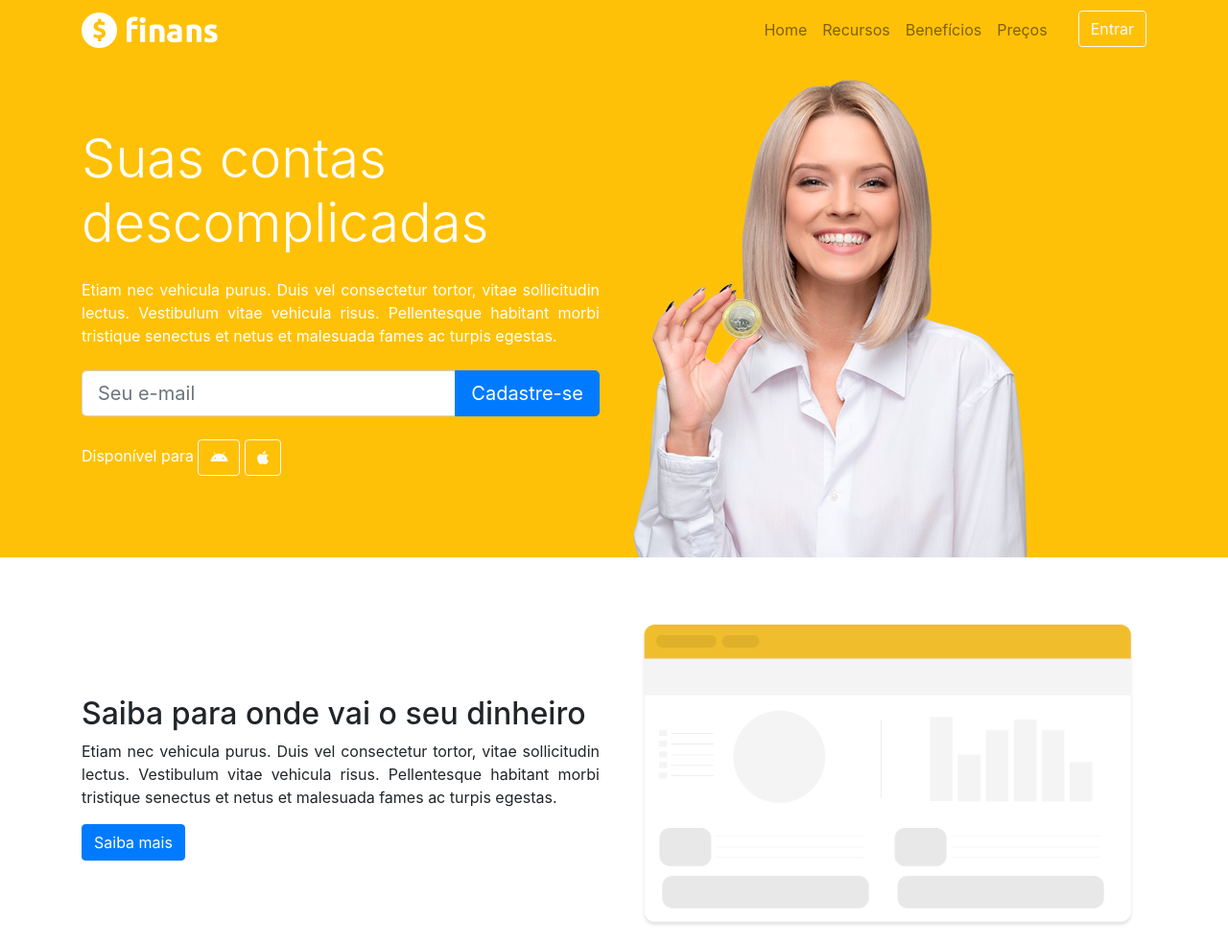
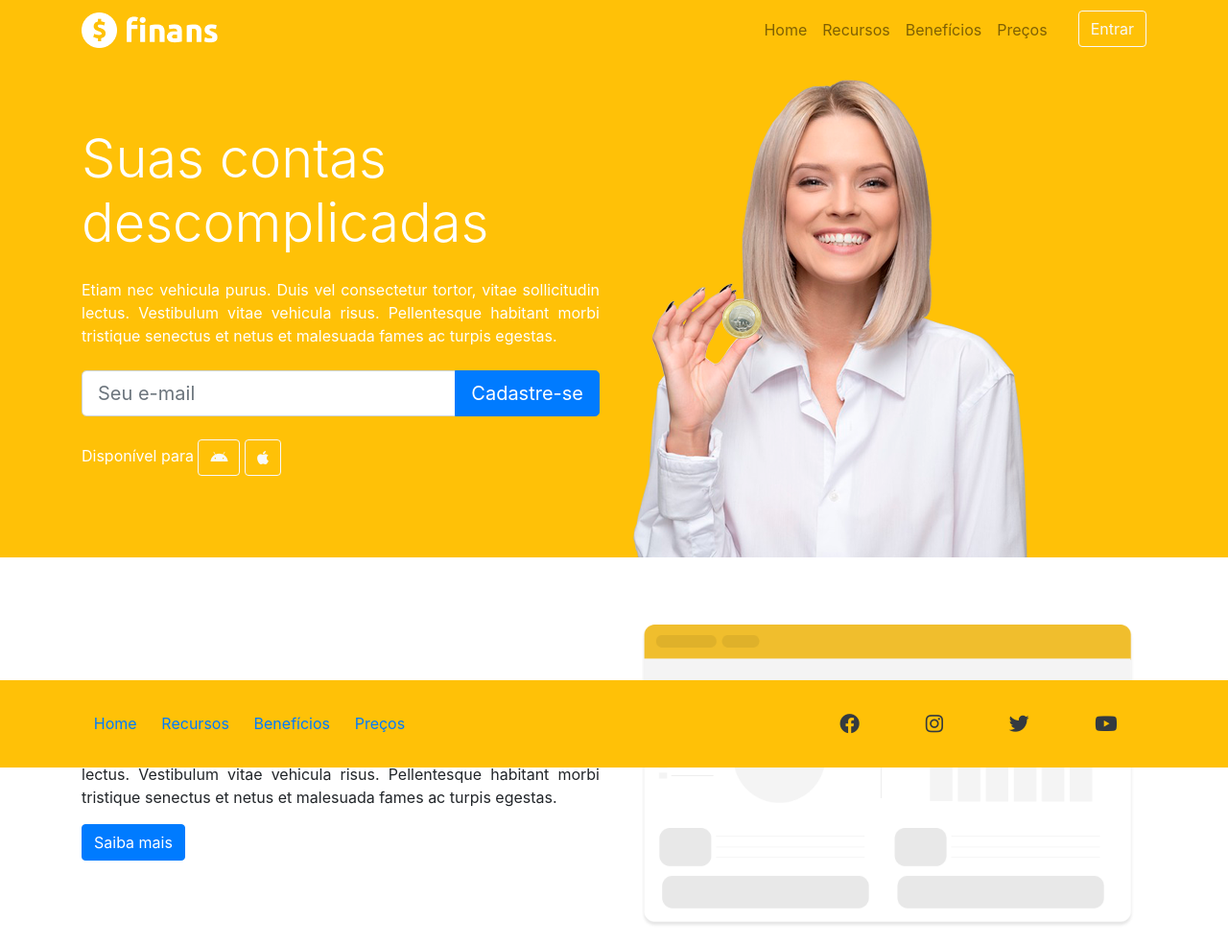
Before and after one commit to mikaelsonbraz/finans, a plain HTML site: page index.html in a window 1280 px wide. Shown: the top 985 px of the page at 96% size. Drawn offline with nearby package versions, Linux system fonts and the light colour scheme.

Commit message:
pequenas mudanças na reponsividade do footer

```diff
--- a/index.html
+++ b/index.html
@@ -161,19 +161,17 @@
 
     </section> <!--Fim da seção recursos-->
 
-    <footer class="mt-4 mb-4 sticky-bottom"> <!--Início do rodapé-->
+    <footer class="pt-4 pb-4 fixed-bottom bg-warning"> <!--Início do rodapé-->
 
       <div class="container">
-        <div class="row">
-          <div class="col-md-8">
-            <p>
-              <a href="" style="margin: 5px 15px;">Home</a>
-              <a href="" style="margin: 5px 15px;">Recursos</a>
-              <a href="" style="margin: 5px 15px;">Benefícios</a>
-              <a href="" style="margin: 5px 15px;">Preços</a>
-            </p>
+        <div class="row justify-content-between">
+          <div class="col-md-4 d-flex justify-content-around align-self-center">
+              <a href="" >Home</a>
+              <a href="" >Recursos</a>
+              <a href="" >Benefícios</a>
+              <a href="" >Preços</a>
           </div>
-          <div class="col-md-4 d-flex justify-content-end">
+          <div class="col-md-4 d-flex justify-content-around align-self-center">
             <a href="http://www.facebook.com" target="_blank" class="btn btn-outline-dark" style="border: none; font-size: 130%;"><i class="fab fa-facebook"></i></a>
             <a href="http://www.instagram.com" target="_blank" class="btn btn-outline-dark ml-2" style="border: none; font-size: 130%;"><i class="fab fa-instagram"></i></a>
             <a href="http://www.twitter.com" target="_blank" class="btn btn-outline-dark ml-2" style="border: none; font-size: 130%;"><i class="fab fa-twitter"></i></a>
```
